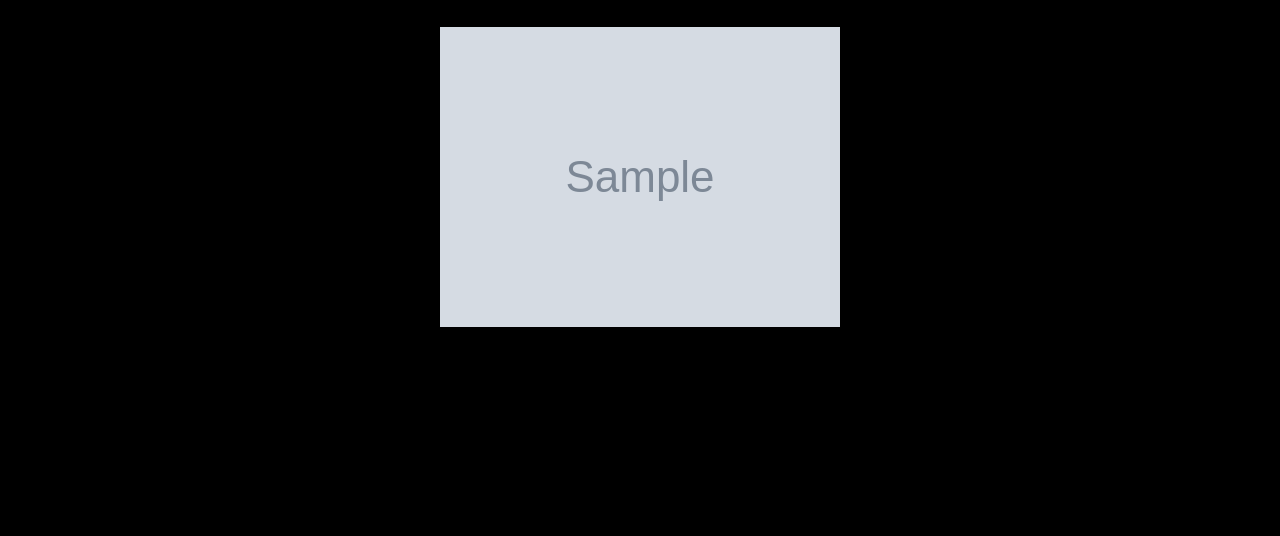
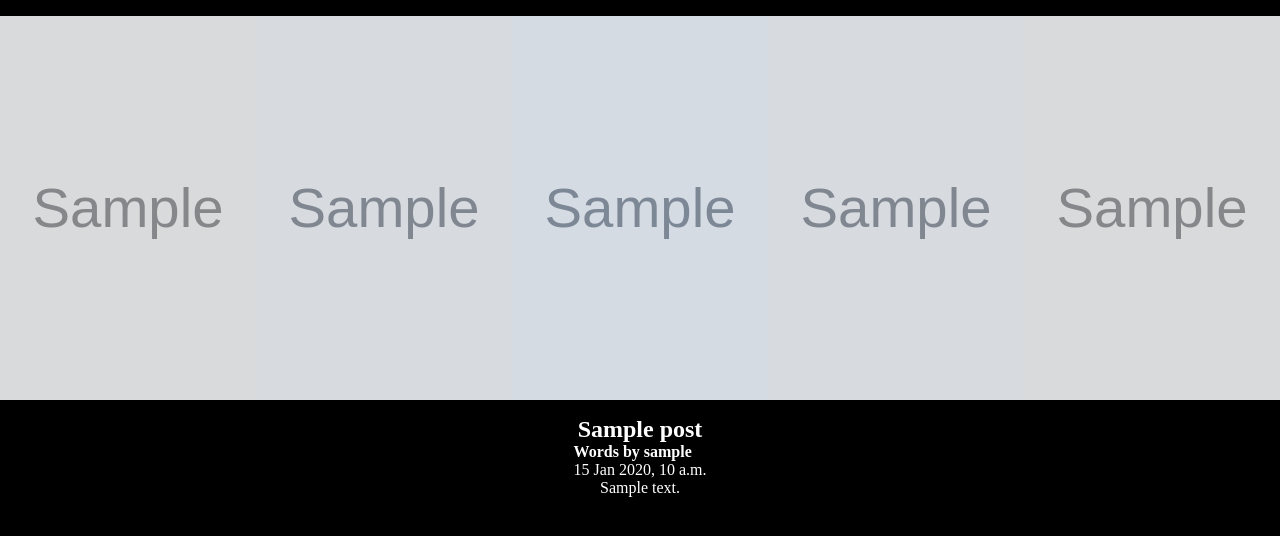
Before and after one commit to SamRidding/backtofront, a Django app: a page that uses blog/templates/blog/blog_post.html in a window 1280 px wide. Shown: the part 45-581 px from the top of the page. Run offline with Django 4.2, Linux system fonts and the light colour scheme; tables that the repository leaves empty hold one stand-in row (values such as "Sample post"); grey boxes marked "Sample" are stand-in pictures; some web fonts are replaced.

Commit message:
Create and style image head for blog posts

```diff
--- a/blog/static/blog/css/blog_post.css
+++ b/blog/static/blog/css/blog_post.css
@@ -1,5 +1,34 @@
+#post-head {
+    width: 100%;
+    margin: 1rem 0;
+}
+
+#post-head-img {
+    display: flex;
+    flex-direction: row;
+    height: 24rem;
+}
+
+.post-img-1 {
+    filter: grayscale(0.8);
+    width: 20%;
+    height: 100%;
+}
+
+.post-img-2 {
+    filter: grayscale(0.4);
+    width: 20%;
+    height: 100%;
+}
+
+.post-img {
+    height: 100%;
+    width: 20%;
+}
+
 #post-section {
     display: flex;
     flex-direction: column;
     align-items: center;
+    color: white;
 }
--- a/blog/templates/blog/blog_post.html
+++ b/blog/templates/blog/blog_post.html
@@ -7,15 +7,31 @@
 
 {% block content %}
 
+<section id="post-head" >
+
+    <div id="post-head-img">
+        <img class="post-img-1" src="{{ post.image.url }}" alt="music release artwork">
+
+        <img class="post-img-2" src="{{ post.image.url }}" alt="music release artwork">
+
+        <img class="post-img" src="{{ post.image.url }}" alt="music release artwork">
+
+        <img class="post-img-2" src="{{ post.image.url }}" alt="music release artwork">
+
+        <img class="post-img-1" src="{{ post.image.url }}" alt="music release artwork">
+    </div>
+
+</section>
+
 <section id="post-section">
 
     <div class="post-title">
         <h1>{{ post.title }}</h1>
     </div>
 
-    <div class="post-img-contain">
+    <!-- <div class="post-img-contain">
         <img class="post-img" src="{{ post.image.url }}" alt="music release artwork">
-    </div>
+    </div> -->
 
     <div class="post-info">
         <h4>Words by {{ post.author }}</h4>
```
